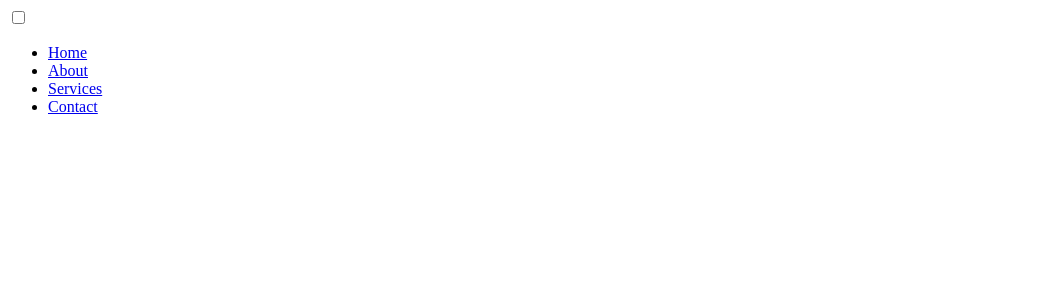
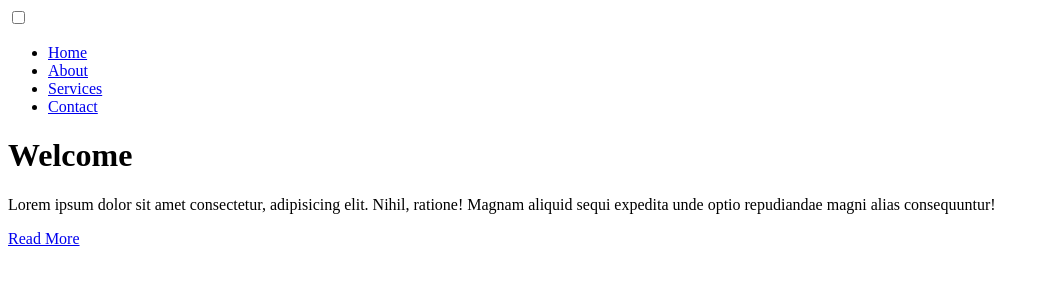
Before and after one commit to surajrocks1997/Hamburger-Overlay-Menu-FrontEnd, a plain HTML site: page index.html in a window 1280 px wide. Shown: the whole page, without its empty margins (0-1049 px from the left). Drawn offline with Linux system fonts and the light colour scheme.

Commit message:
html main page content added

```diff
--- a/index.html
+++ b/index.html
@@ -26,5 +26,16 @@
         </div>
       </div>
     </div>
+    <header id="showcase">
+      <div class="container showcase-container">
+        <h1>Welcome</h1>
+        <p>
+          Lorem ipsum dolor sit amet consectetur, adipisicing elit. Nihil,
+          ratione! Magnam aliquid sequi expedita unde optio repudiandae magni
+          alias consequuntur!
+        </p>
+        <a href="#" class="btn">Read More</a>
+      </div>
+    </header>
   </body>
 </html>
```
